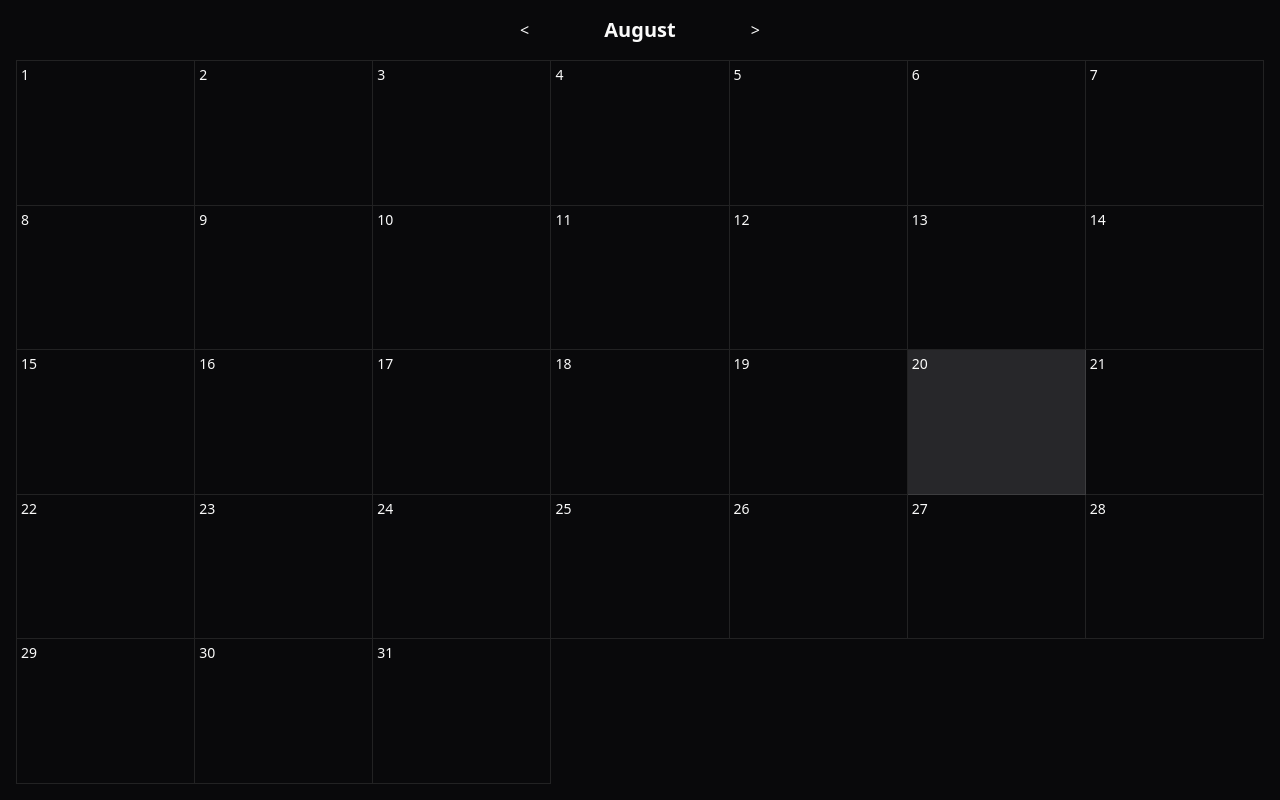
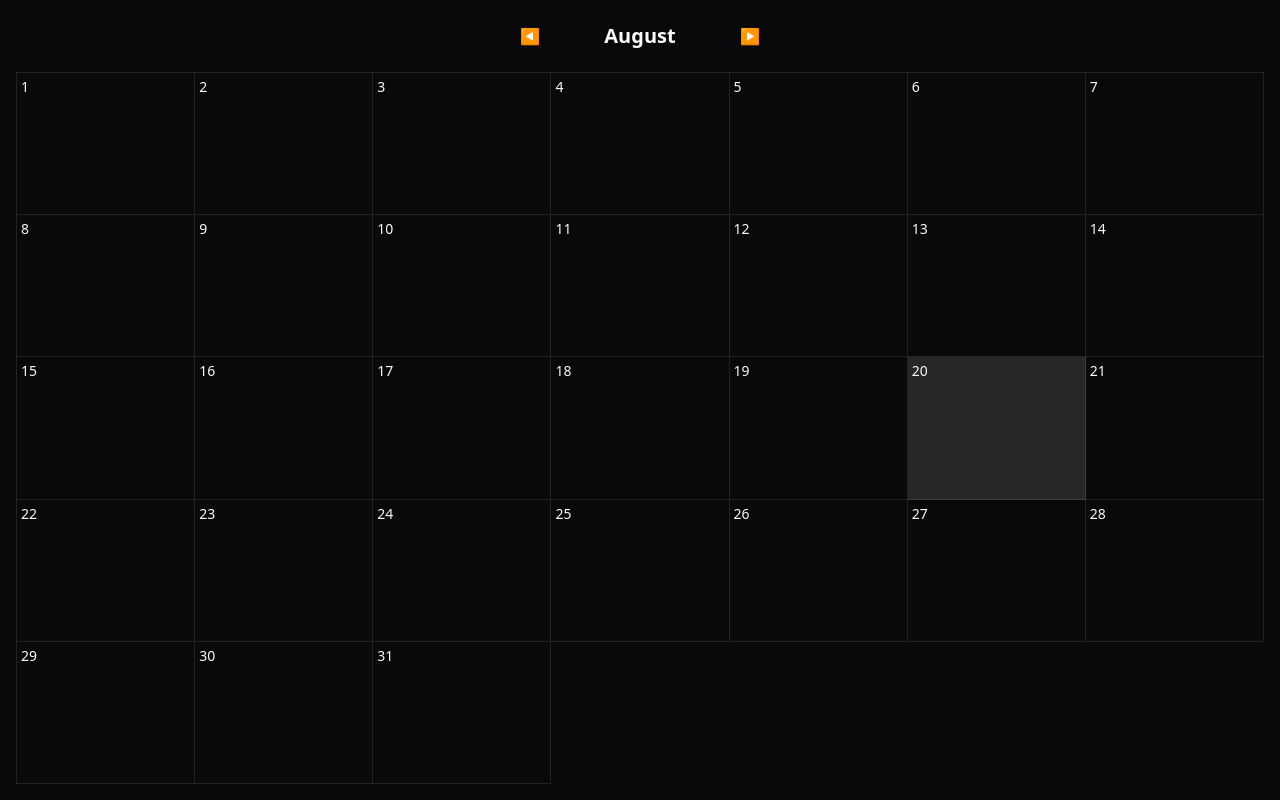
Before and after one commit to marco-vidali/dark-dates, a Next.js app: page / in a window 1280 px wide. Built offline with nearby package versions, Linux system fonts and the light colour scheme.

Commit message:
Better month selector

```diff
--- a/src/app/MonthSelector.tsx
+++ b/src/app/MonthSelector.tsx
@@ -15,13 +15,13 @@ export default function MonthSelector({
             <button
                 onClick={() => setVisibleMonth((m) => Math.max(0, m - 1))}
                 disabled={visibleMonth === 0}
-                className={`px-2 ${
+                className={`p-2 rounded-full ${
                     visibleMonth === 0
-                        ? "opacity-30 cursor-not-allowed"
-                        : "cursor-pointer"
+                        ? "opacity-50 cursor-not-allowed"
+                        : "cursor-pointer hover:bg-secondary"
                 }`}
             >
-                &#60;
+                ◀
             </button>
 
             <span className="text-xl font-bold">{months[visibleMonth]}</span>
@@ -29,13 +29,13 @@ export default function MonthSelector({
             <button
                 onClick={() => setVisibleMonth((m) => Math.min(11, m + 1))}
                 disabled={visibleMonth === 11}
-                className={`px-2 ${
+                className={`p-2 rounded-full ${
                     visibleMonth === 11
-                        ? "opacity-30 cursor-not-allowed"
-                        : "cursor-pointer"
+                        ? "opacity-50 cursor-not-allowed"
+                        : "cursor-pointer hover:bg-secondary"
                 }`}
             >
-                &#62;
+                ▶
             </button>
         </div>
     );
```
